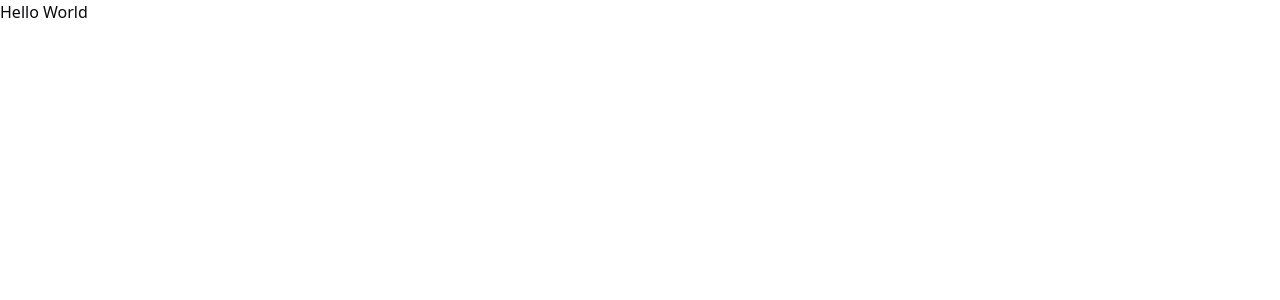
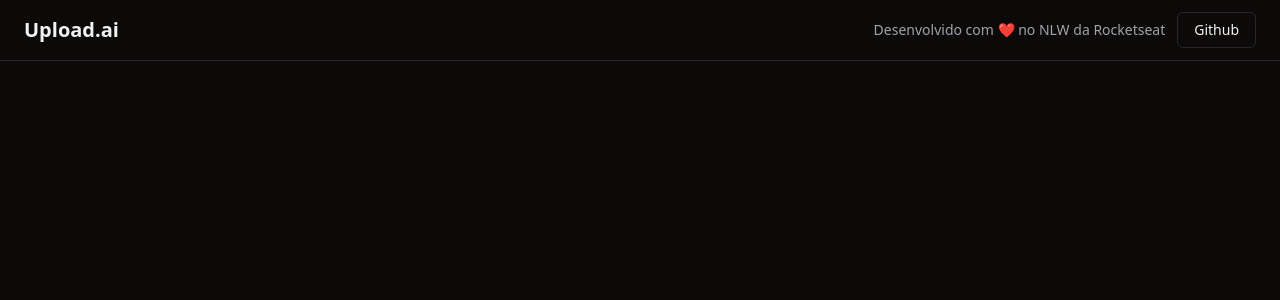
Before and after one commit to Vinicius-Reis-da-Silva/upload-video-ia-web, a React (Vite) app: page / in a window 1280 px wide. Shown: the top 300 px of the page. Built offline with nearby package versions, Linux system fonts and the light colour scheme.

Commit message:
adding color themes with shadcn, starting the project front-end and adding the lucid-react library for icons

```diff
--- a/package.json
+++ b/package.json
@@ -11,8 +11,10 @@
   },
   "dependencies": {
     "@radix-ui/react-icons": "^1.3.0",
+    "@radix-ui/react-slot": "^1.0.2",
     "class-variance-authority": "^0.7.0",
     "clsx": "^2.0.0",
+    "lucide-react": "^0.279.0",
     "react": "^18.2.0",
     "react-dom": "^18.2.0",
     "tailwind-merge": "^1.14.0",
--- a/src/App.tsx
+++ b/src/App.tsx
@@ -1,7 +1,18 @@
+import { Button } from "./components/ui/button";
+
 export function App() {
   return (
-    <>
-      <h1>Hello World </h1>
-    </>
+    <div>
+      <div className="px-6 py-3 flex items-center justify-between border-b">
+        <h1 className="text-xl font-bold">Upload.ai</h1>
+
+        <div className="flex items-center gap-3">
+          <span className="text-sm text-muted-foreground">
+            Desenvolvido com ❤ no NLW da Rocketseat
+          </span>
+          <Button variant={"outline"}>Github</Button>
+        </div>
+      </div>
+    </div>
   )
 }
--- /dev/null
+++ b/src/components/ui/button.tsx
@@ -0,0 +1,57 @@
+import * as React from "react"
+import { Slot } from "@radix-ui/react-slot"
+import { cva, type VariantProps } from "class-variance-authority"
+
+import { cn } from "@/lib/utils"
+
+const buttonVariants = cva(
+  "inline-flex items-center justify-center rounded-md text-sm font-medium transition-colors focus-visible:outline-none focus-visible:ring-1 focus-visible:ring-ring disabled:pointer-events-none disabled:opacity-50",
+  {
+    variants: {
+      variant: {
+        default:
+          "bg-primary text-primary-foreground shadow hover:bg-primary/90",
+        destructive:
+          "bg-destructive text-destructive-foreground shadow-sm hover:bg-destructive/90",
+        outline:
+          "border border-input bg-transparent shadow-sm hover:bg-accent hover:text-accent-foreground",
+        secondary:
+          "bg-secondary text-secondary-foreground shadow-sm hover:bg-secondary/80",
+        ghost: "hover:bg-accent hover:text-accent-foreground",
+        link: "text-primary underline-offset-4 hover:underline",
+      },
+      size: {
+        default: "h-9 px-4 py-2",
+        sm: "h-8 rounded-md px-3 text-xs",
+        lg: "h-10 rounded-md px-8",
+        icon: "h-9 w-9",
+      },
+    },
+    defaultVariants: {
+      variant: "default",
+      size: "default",
+    },
+  }
+)
+
+export interface ButtonProps
+  extends React.ButtonHTMLAttributes<HTMLButtonElement>,
+    VariantProps<typeof buttonVariants> {
+  asChild?: boolean
+}
+
+const Button = React.forwardRef<HTMLButtonElement, ButtonProps>(
+  ({ className, variant, size, asChild = false, ...props }, ref) => {
+    const Comp = asChild ? Slot : "button"
+    return (
+      <Comp
+        className={cn(buttonVariants({ variant, size, className }))}
+        ref={ref}
+        {...props}
+      />
+    )
+  }
+)
+Button.displayName = "Button"
+
+export { Button, buttonVariants }
--- a/src/index.css
+++ b/src/index.css
@@ -4,65 +4,27 @@
 
 @layer base {
   :root {
-    --background: 0 0% 100%;
-    --foreground: 240 10% 3.9%;
-
-    --card: 0 0% 100%;
-    --card-foreground: 240 10% 3.9%;
-
-    --popover: 0 0% 100%;
-    --popover-foreground: 240 10% 3.9%;
-
-    --primary: 240 5.9% 10%;
-    --primary-foreground: 0 0% 98%;
-
-    --secondary: 240 4.8% 95.9%;
-    --secondary-foreground: 240 5.9% 10%;
-
-    --muted: 240 4.8% 95.9%;
-    --muted-foreground: 240 3.8% 46.1%;
-
-    --accent: 240 4.8% 95.9%;
-    --accent-foreground: 240 5.9% 10%;
-
-    --destructive: 0 84.2% 60.2%;
-    --destructive-foreground: 0 0% 98%;
-
-    --border: 240 5.9% 90%;
-    --input: 240 5.9% 90%;
-    --ring: 240 10% 3.9%;
+    --background: 20 14.3% 4.1%;
+    --foreground: 0 0% 95%;
+    --card: 24 9.8% 10%;
+    --card-foreground: 0 0% 95%;
+    --popover: 0 0% 9%;
+    --popover-foreground: 0 0% 95%;
+    --primary: 142.1 70.6% 45.3%;
+    --primary-foreground: 144.9 80.4% 10%;
+    --secondary: 240 3.7% 15.9%;
+    --secondary-foreground: 0 0% 98%;
+    --muted: 0 0% 15%;
+    --muted-foreground: 240 5% 64.9%;
+    --accent: 12 6.5% 15.1%;
+    --accent-foreground: 0 0% 98%;
+    --destructive: 0 62.8% 30.6%;
+    --destructive-foreground: 0 85.7% 97.3%;
+    --border: 240 3.7% 15.9%;
+    --input: 240 3.7% 15.9%;
+    --ring: 142.4 71.8% 29.2%;
 
     --radius: 0.5rem;
-  }
-
-  .dark {
-    --background: 240 10% 3.9%;
-    --foreground: 0 0% 98%;
-
-    --card: 240 10% 3.9%;
-    --card-foreground: 0 0% 98%;
-
-    --popover: 240 10% 3.9%;
-    --popover-foreground: 0 0% 98%;
-
-    --primary: 0 0% 98%;
-    --primary-foreground: 240 5.9% 10%;
-
-    --secondary: 240 3.7% 15.9%;
-    --secondary-foreground: 0 0% 98%;
-
-    --muted: 240 3.7% 15.9%;
-    --muted-foreground: 240 5% 64.9%;
-
-    --accent: 240 3.7% 15.9%;
-    --accent-foreground: 0 0% 98%;
-
-    --destructive: 0 62.8% 30.6%;
-    --destructive-foreground: 0 0% 98%;
-
-    --border: 240 3.7% 15.9%;
-    --input: 240 3.7% 15.9%;
-    --ring: 240 4.9% 83.9%;
   }
 }
 
```
Also changed, not shown: 1 other file (tests, documents, lock files or other folders).
